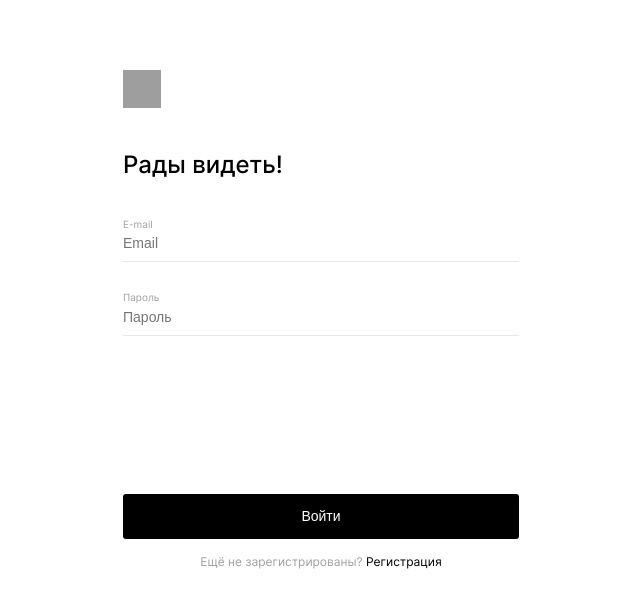
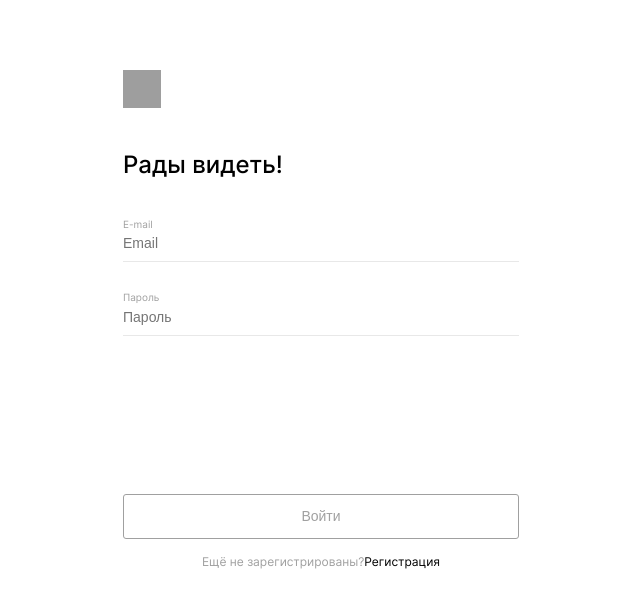
Before and after one commit to Sergokok/FTB-edit, a React (Create React App) app: page /signin in a window 1280 px wide. Shown: the top 608 px of the page, without its empty margins (319-959 px from the left). Built offline with nearby package versions, Linux system fonts and the light colour scheme; grey boxes are pictures that could not be loaded; the HTML template or start-up script is replaced by a standard one.

Commit message:
fix: валидация входа и регистрации

```diff
--- a/src/components/Login/Login.css
+++ b/src/components/Login/Login.css
@@ -63,6 +63,13 @@
     cursor: pointer;
     transition: .5s;
 
+}
+
+.login__button_disabled {
+    background-color: #fff;
+    border: 1px solid #A0A0A0;
+    color: #A0A0A0;
+    cursor: not-allowed;
 }
 
 .login__button:hover {
--- a/src/components/Login/Login.js
+++ b/src/components/Login/Login.js
@@ -60,10 +60,18 @@ function Login({onAuth, infoMessage}) {
               {errors.password}
             </span>
                 <p className='login__info-message'>{infoMessage}</p>
-                <button className="login__button" type="submit">Войти</button>
+                <button className={`login__button ${!isValid && 'login__button_disabled'}`}
+                        type="submit"
+                        form="login"
+                        disabled={!isValid}
+                >
+                    Войти
+                </button>
             </form>
-            <p className="login__text">Ещё не зарегистрированы? <a className="login__link"
-                                                                   href="/signup">Регистрация</a></p>
+            <p className="login__text">
+                Ещё не зарегистрированы?
+                <a className="login__link"
+                   href="/signup">Регистрация</a></p>
         </section>
     );
 }
--- a/src/components/Register/Register.css
+++ b/src/components/Register/Register.css
@@ -41,7 +41,7 @@
     border-bottom: 1px solid #E8E8E8;
     font-size: 14px;
     font-weight: 400;
-    margin: 0 0 24px 0;
+    margin: 0 0 12px 0;
     padding: 0 0 10px 0;
 }
 
@@ -64,7 +64,7 @@
     transition: .5s;
 }
 
-.register__button--disabled {
+.register__button_disabled {
     background-color: #fff;
     border: 1px solid #A0A0A0;
     color: #A0A0A0;
@@ -95,7 +95,7 @@
 
 .register__error {
     display: none;
-    padding: 6px 0 0;
+    /*padding: 10px 0 0;*/
     color: #FF4062;
     font-size: 10px;
     font-weight: 400;
--- /dev/null
+++ b/src/utils/constants.js
@@ -0,0 +1,2 @@
+// сюда вынести дурейшин (время для короткометражек),
+// валидацию и прочие константы
```
